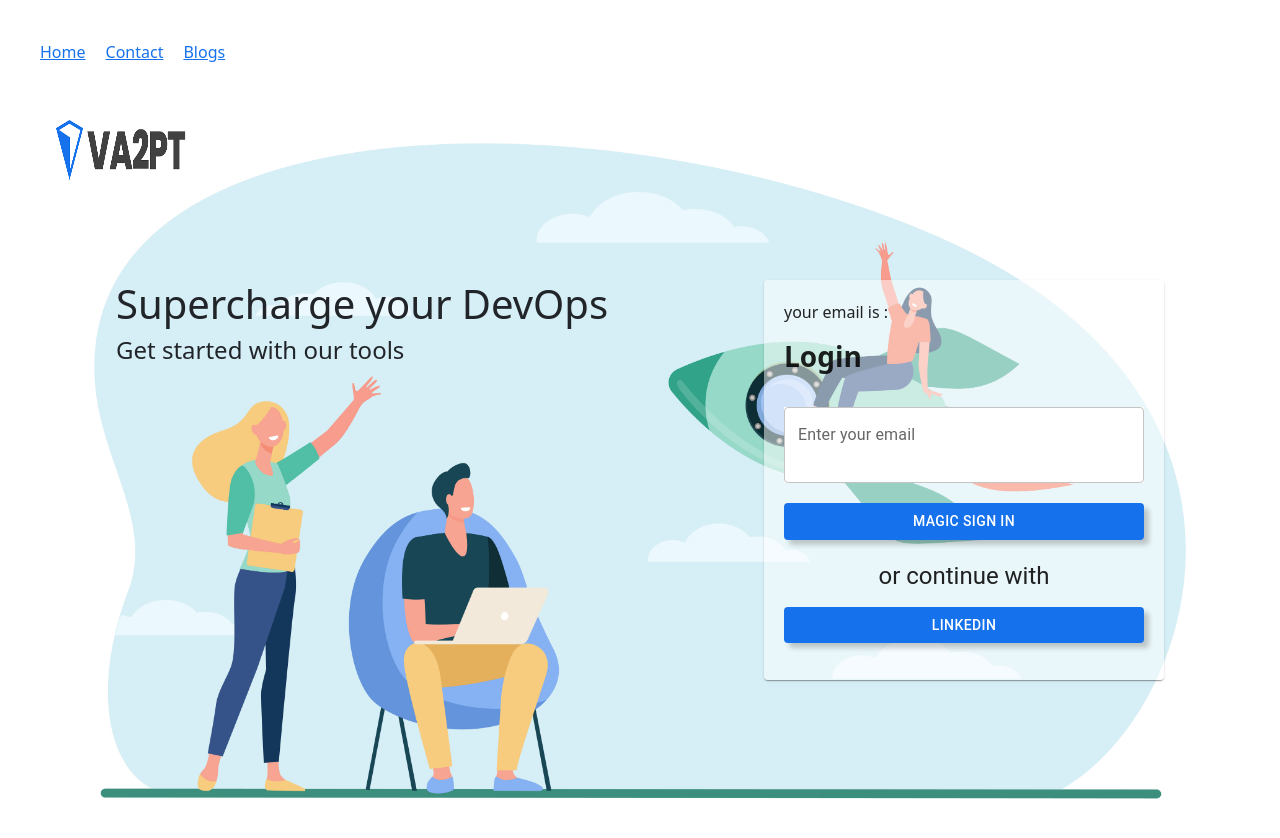
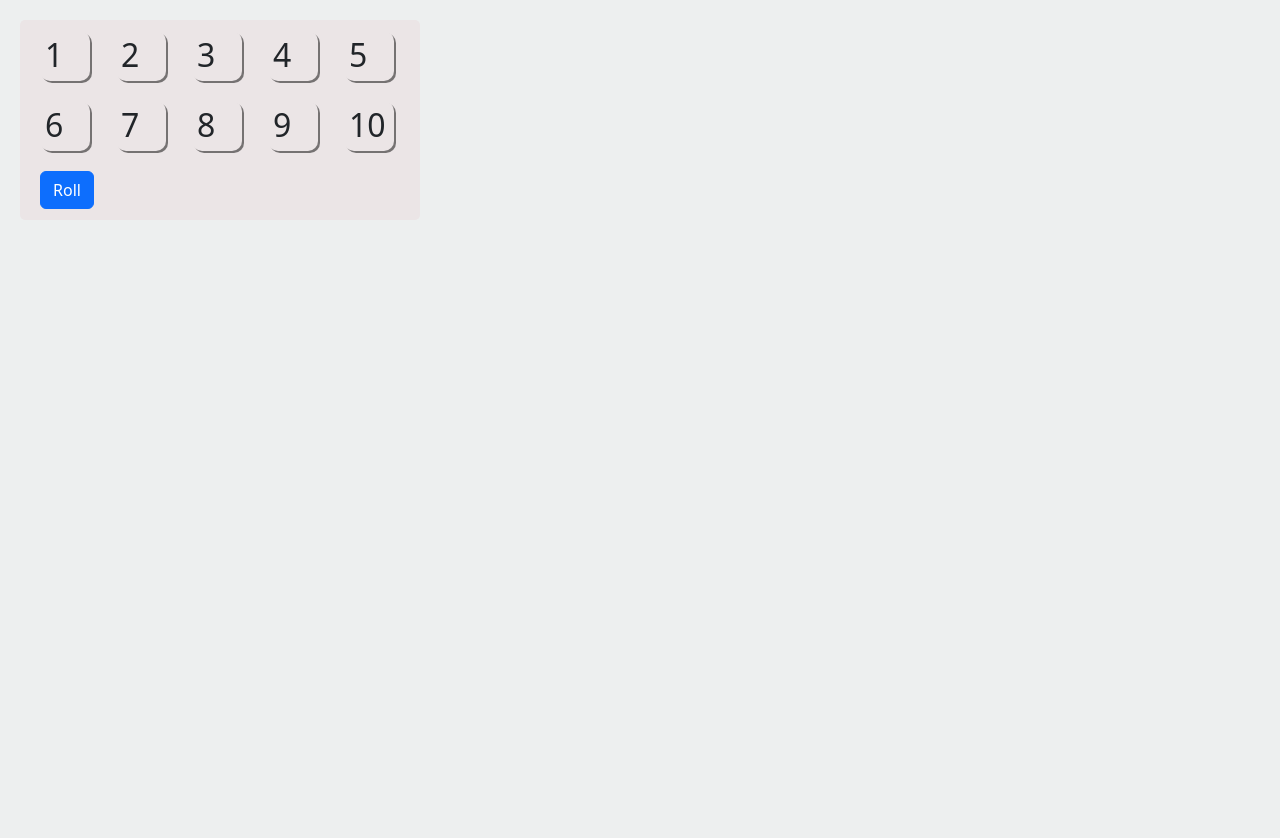
Before and after one commit to gyanur/react_learn, a React (Create React App) app in the folder my-app/: page / in a window 1280 px wide. Shown: the top 838 px of the page. After the commit the page ends 800 px from the top, so only its background shows below. Built offline with nearby package versions, Linux system fonts and the light colour scheme.

Commit message:
creat dice

```diff
--- /dev/null
+++ b/my-app/src/component/Die.js
@@ -0,0 +1,10 @@
+
+import React from "react";
+
+export default function Die(props) {
+    return (
+        <div className="die-face">
+            <h2>{props.value}</h2>
+        </div>
+    );
+}
--- /dev/null
+++ b/my-app/src/component/Prom.css
@@ -0,0 +1,32 @@
+* {
+    box-sizing: border-box;
+}
+body{
+    margin: 0;
+    background-color: rgb(237, 239, 239);
+    padding: 20px;
+}
+main{
+    background-color:rgb(235, 229, 230);
+    height: 200px;
+    max-width: 400px;
+    border-radius: 5px;
+    padding :20px;
+    display: flex;
+    flex-direction: column;
+    justify-content: center;
+}
+.dice-container{
+    display: grid;
+    grid-template: auto auto /  repeat(5, 1fr);
+    gap:20px;
+
+}
+.die-face{
+    height: 50px;
+    width: 50px;
+    box-shadow: 2px 2px 0px 0px rgba(0, 0, 0, 0.5);
+    padding:5px;
+    border-radius: 10px;
+
+}
--- /dev/null
+++ b/my-app/src/component/Promise.js
@@ -0,0 +1,51 @@
+// Promise.js
+import React from "react";
+import Die from "./Die"; // Import the Die component using a relative path
+import "./Prom.css";
+
+export default function Promise() {
+
+
+
+
+// function allNewDice(){
+//     //  new array to hold me numbers
+//     const newDice = []
+//     for(let i=0;  i>10;  i++)
+//     newDice.push(Math.floor(Math.rendom)*6)
+//     // loop 10 times
+//     //  push a random number from 1-6 my array
+
+
+// return newDice
+
+
+function rollDice(){
+
+
+}
+
+
+
+// const diceElement= dice.map(die => <Die value={die}/>)
+    return (
+        <main>
+            <div className="dice-container">
+                <Die value="1" />
+                <Die value="2" />
+                <Die value="3" />
+                <Die value="4" />
+                <Die value="5" />
+                <Die value="6" />
+                <Die value="7" />
+                <Die value="8" />
+                <Die value="9" />
+                <Die value="10" />
+           {/* {diceElement} */}
+           <div>
+            <button className="btn btn-primary center-button"  onClick={rollDice}>Roll</button>
+           </div>
+            </div>
+        </main>
+    );
+}
--- a/my-app/src/index.js
+++ b/my-app/src/index.js
@@ -18,7 +18,9 @@
 
 import React from "react";
 import ReactDOM from "react-dom";
-import App from "./App";
+// import App from "./App";
+import Promise from "./component/Promise";
+ReactDOM.render(
+  <Promise/>,
 
-
-ReactDOM.render(<App/>, document.getElementById("root"));
+ document.getElementById("root"));
```
Also changed, not shown: my-app/src/component/index.js (deleted, +0 -11 lines).
